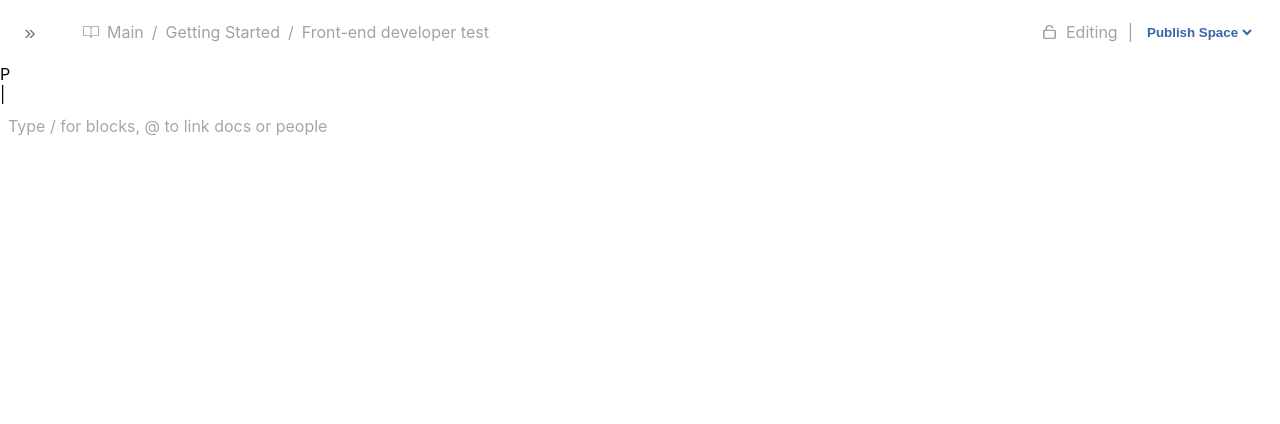
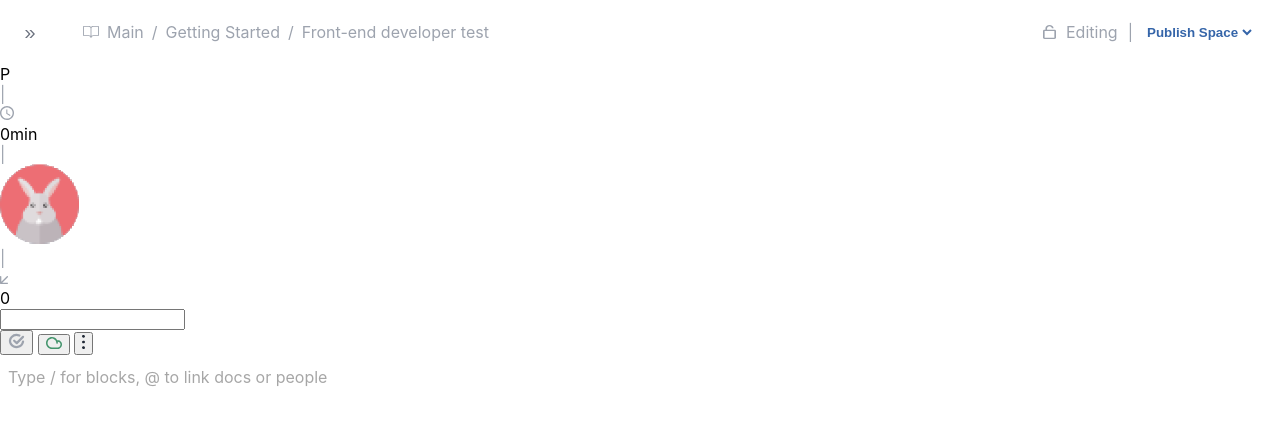
Before and after one commit to Olivier-Kango/Helpjuice_Front-End_test_project, a website with bundled scripts: page index.html in a window 1280 px wide. Built offline with nearby package versions, Linux system fonts and the light colour scheme.

Commit message:
Add image for the serch bar

```diff
--- a/index.html
+++ b/index.html
@@ -52,10 +52,30 @@
     <section class="bar">
       <div class="search">
         <div class="P">P</div>
-        <div class="middleP">|</div>
+        <div class="middle">|</div>
         <div class="time"></div>
         <div class="bar-img">
-
+          <img src="./assets/barImage.svg" alt="barImage">
+          <div>0min</div>
+        </div>
+        <div class="middle">|</div>
+        <img src="./assets/lapin.png" alt="lapin" class="lapin">
+        <div class="middle">|</div>
+        <div class="count">
+          <img src="./assets/count.svg" alt="count">
+        </div>
+        <div>0</div>
+        <input type="text" class="input-s">
+        <div class="div-button">
+          <button class="button">
+            <img src="./assets/button.svg" alt="button">
+          </button>
+          <button class="button">
+            <img src="./assets/button2.svg" alt="button2">
+          </button>
+          <button class="button">
+            <img src="./assets/button3.svg" alt="button3">
+          </button>
         </div>
       </div>
     </section>
```
Also changed, not shown: assets/button.svg (added), assets/button2.svg (added), assets/button3.svg (added), assets/count.svg (added).
